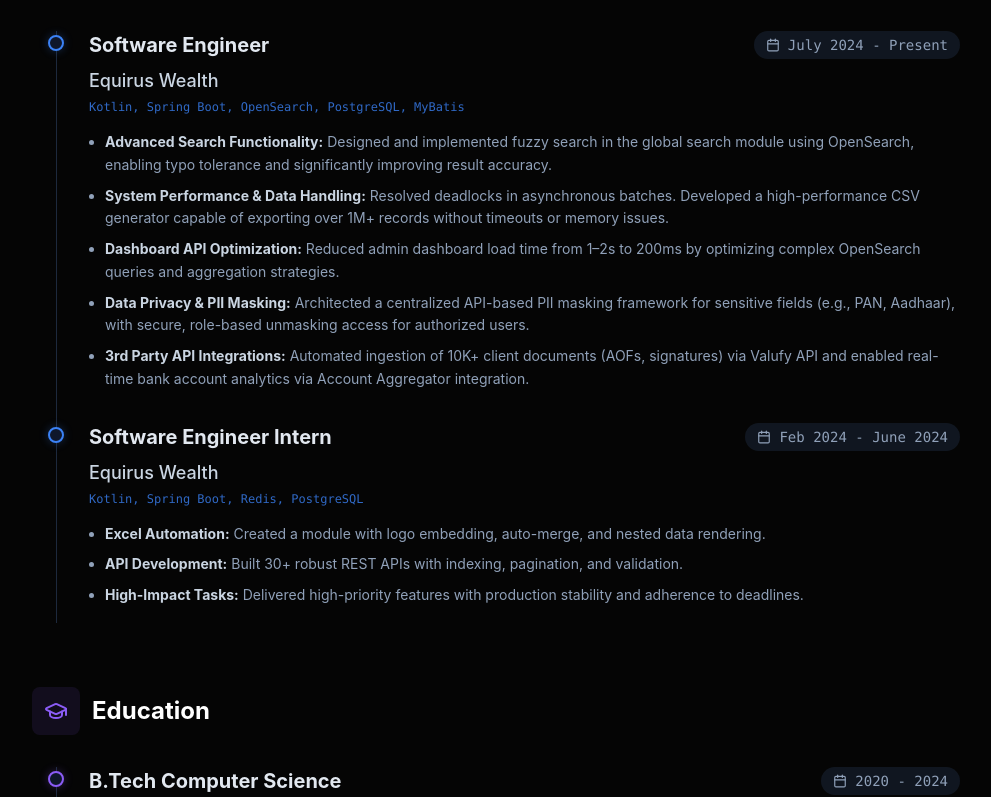
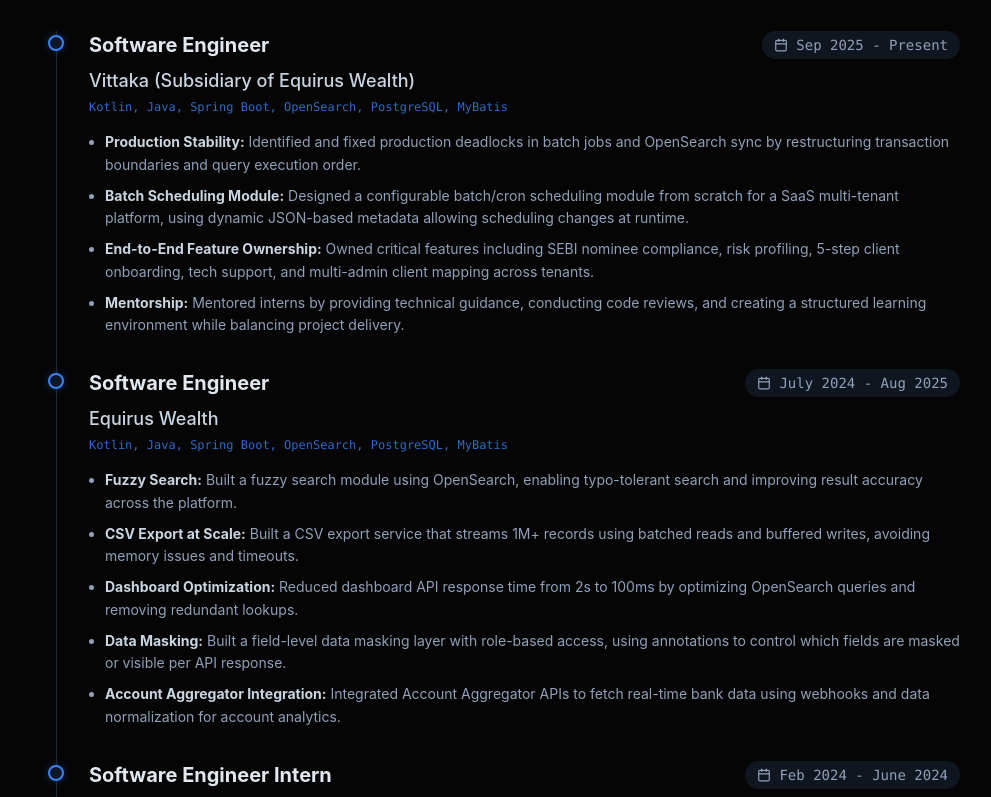
Before and after one commit to sprakhar11/portfolio, a React (Vite) app: page / in a window 1280 px wide. Shown: the part 1803-2600 px from the top of the page, without its empty margins (144-1135 px from the left). Built offline with nearby package versions, Linux system fonts and the light colour scheme; no server answers.

Commit message:
update experience and achievements data from latest resume

```diff
--- a/src/data/achievements.js
+++ b/src/data/achievements.js
@@ -1,39 +1,39 @@
 export const achievements = [
   {
     id: 1,
-    title: "Smart India Hackathon Winner",
-    description: "Won the national level hackathon recognizing innovative technical solutions.",
+    title: "Star of the Month (4x)",
+    description: "Awarded Star of the Month four times within a single year for consistent delivery and technical ownership.",
     icon: "Trophy"
   },
   {
     id: 2,
-    title: "ICPC Regional Rank 70th (Gwalior-Pune)",
-    description: "Secured 70th rank, demonstrating advanced algorithmic problem-solving skills.",
+    title: "Smart India Hackathon Winner",
+    description: "National Level Hackathon, Ministry of Education, 2022 — recognized for innovative technical solutions.",
+    icon: "Zap"
+  },
+  {
+    id: 3,
+    title: "ICPC Gwalior-Pune Regional — Rank 70",
+    description: "Secured 70th rank at Regionals and 139th at Prelims in ICPC 2021, demonstrating advanced algorithmic skills.",
     icon: "Code"
   },
   {
-    id: 3,
-    title: "Performance Optimization",
-    description: "Optimized a dashboard API from 1-2 seconds down to 200ms, significantly enhancing user experience.",
-    icon: "Zap"
+    id: 4,
+    title: "ICPC Kanpur-Mathura Regional — Rank 125",
+    description: "Secured 125th rank at Regionals and 300th at Prelims in ICPC 2022.",
+    icon: "Code"
   },
   {
-    id: 4,
-    title: "Scale & Reliability",
-    description: "Built a CSV exporter capable of handling over a million records efficiently.",
+    id: 5,
+    title: "1080+ Problems Solved",
+    description: "Solved 1080+ problems across LeetCode, Codeforces, CodeChef, and GeeksforGeeks.",
     icon: "Database"
   },
   {
-    id: 5,
-    title: "Security Architecture",
-    description: "Architected a PII masking framework to ensure robust financial data protection.",
-    icon: "Shield"
-  },
-  {
     id: 6,
-    title: "30+ REST APIs Developed",
-    description: "Designed and implemented over 30 production-ready REST APIs during tenure at Equirus Wealth.",
-    icon: "Server"
+    title: "Performance Optimization",
+    description: "Reduced dashboard API response time from 2s to 100ms by optimizing OpenSearch queries and removing redundant lookups.",
+    icon: "Zap"
   }
 ];
 
@@ -41,27 +41,40 @@
   {
     id: 1,
     role: "Software Engineer",
-    company: "Equirus Wealth",
-    period: "July 2024 - Present",
-    techStack: "Kotlin, Spring Boot, OpenSearch, PostgreSQL, MyBatis",
+    company: "Vittaka (Subsidiary of Equirus Wealth)",
+    period: "Sep 2025 - Present",
+    techStack: "Kotlin, Java, Spring Boot, OpenSearch, PostgreSQL, MyBatis",
     bullets: [
-      "Advanced Search Functionality: Designed and implemented fuzzy search in the global search module using OpenSearch, enabling typo tolerance and significantly improving result accuracy.",
-      "System Performance & Data Handling: Resolved deadlocks in asynchronous batches. Developed a high-performance CSV generator capable of exporting over 1M+ records without timeouts or memory issues.",
-      "Dashboard API Optimization: Reduced admin dashboard load time from 1–2s to 200ms by optimizing complex OpenSearch queries and aggregation strategies.",
-      "Data Privacy & PII Masking: Architected a centralized API-based PII masking framework for sensitive fields (e.g., PAN, Aadhaar), with secure, role-based unmasking access for authorized users.",
-      "3rd Party API Integrations: Automated ingestion of 10K+ client documents (AOFs, signatures) via Valufy API and enabled real-time bank account analytics via Account Aggregator integration."
+      "Production Stability: Identified and fixed production deadlocks in batch jobs and OpenSearch sync by restructuring transaction boundaries and query execution order.",
+      "Batch Scheduling Module: Designed a configurable batch/cron scheduling module from scratch for a SaaS multi-tenant platform, using dynamic JSON-based metadata allowing scheduling changes at runtime.",
+      "End-to-End Feature Ownership: Owned critical features including SEBI nominee compliance, risk profiling, 5-step client onboarding, tech support, and multi-admin client mapping across tenants.",
+      "Mentorship: Mentored interns by providing technical guidance, conducting code reviews, and creating a structured learning environment while balancing project delivery."
     ]
   },
   {
     id: 2,
+    role: "Software Engineer",
+    company: "Equirus Wealth",
+    period: "July 2024 - Aug 2025",
+    techStack: "Kotlin, Java, Spring Boot, OpenSearch, PostgreSQL, MyBatis",
+    bullets: [
+      "Fuzzy Search: Built a fuzzy search module using OpenSearch, enabling typo-tolerant search and improving result accuracy across the platform.",
+      "CSV Export at Scale: Built a CSV export service that streams 1M+ records using batched reads and buffered writes, avoiding memory issues and timeouts.",
+      "Dashboard Optimization: Reduced dashboard API response time from 2s to 100ms by optimizing OpenSearch queries and removing redundant lookups.",
+      "Data Masking: Built a field-level data masking layer with role-based access, using annotations to control which fields are masked or visible per API response.",
+      "Account Aggregator Integration: Integrated Account Aggregator APIs to fetch real-time bank data using webhooks and data normalization for account analytics."
+    ]
+  },
+  {
+    id: 3,
     role: "Software Engineer Intern",
     company: "Equirus Wealth",
     period: "Feb 2024 - June 2024",
     techStack: "Kotlin, Spring Boot, Redis, PostgreSQL",
     bullets: [
-      "Excel Automation: Created a module with logo embedding, auto-merge, and nested data rendering.",
-      "API Development: Built 30+ robust REST APIs with indexing, pagination, and validation.",
-      "High-Impact Tasks: Delivered high-priority features with production stability and adherence to deadlines."
+      "Excel Report Generator: Built an Excel report generator with dynamic logos, auto-merge, and nested data rendering using Apache POI.",
+      "API Development: Developed 30+ REST APIs with database indexing, cursor-based pagination, and schema-level input validation.",
+      "Session Management: Implemented session management with activity-based expiry and remember-me token logic using Redis, ensuring secure session persistence across user logins."
     ]
   }
 ];
@@ -69,8 +82,8 @@
 export const educationData = [
   {
     id: 1,
-    degree: "B.Tech Computer Science",
-    institution: "JSS Academy of Technical Education",
+    degree: "B.Tech — Computer Science and Engineering",
+    institution: "JSS Academy of Technical Education, Noida",
     period: "2020 - 2024",
     score: "CGPA: 8.47"
   }
```
